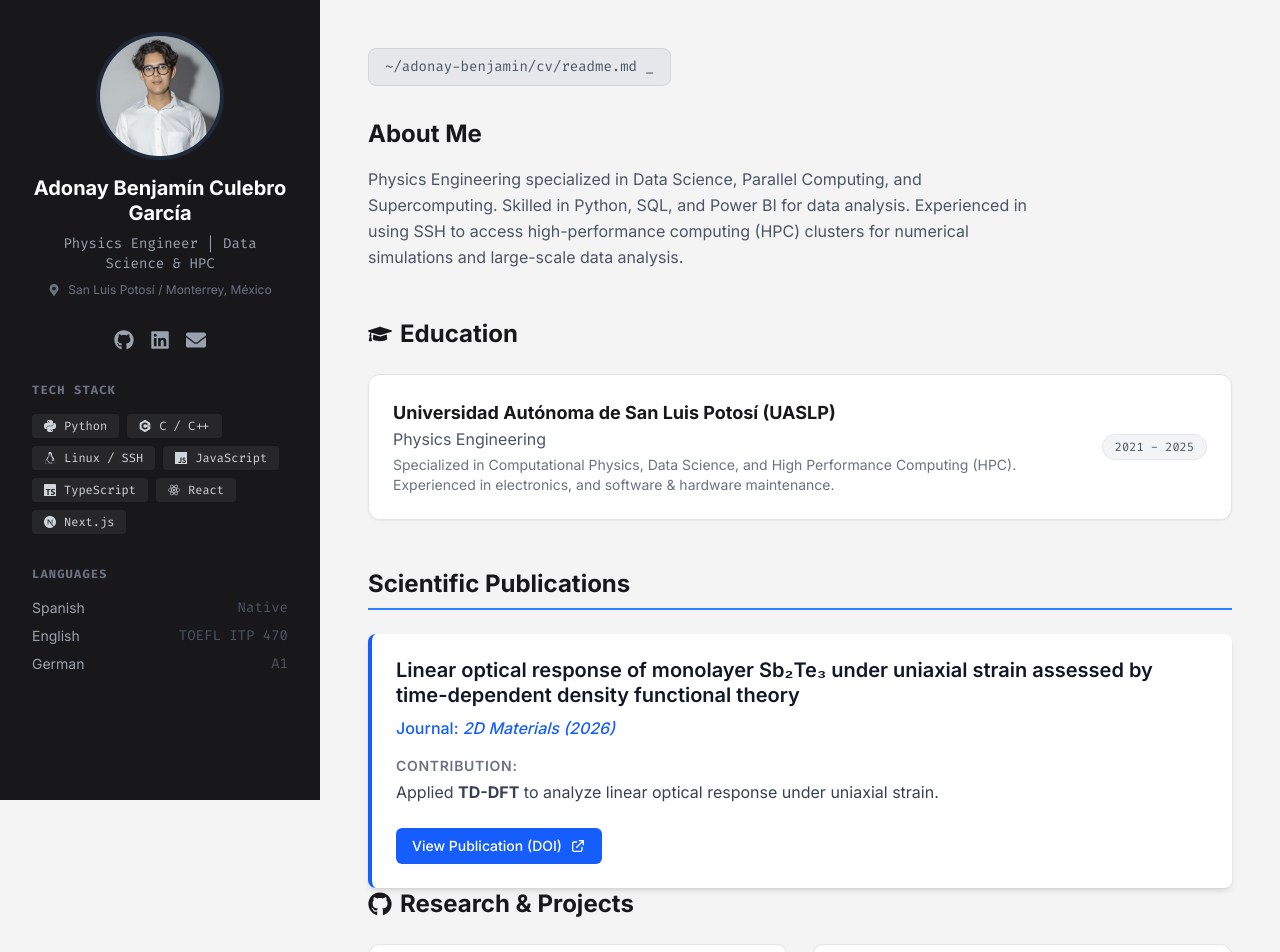
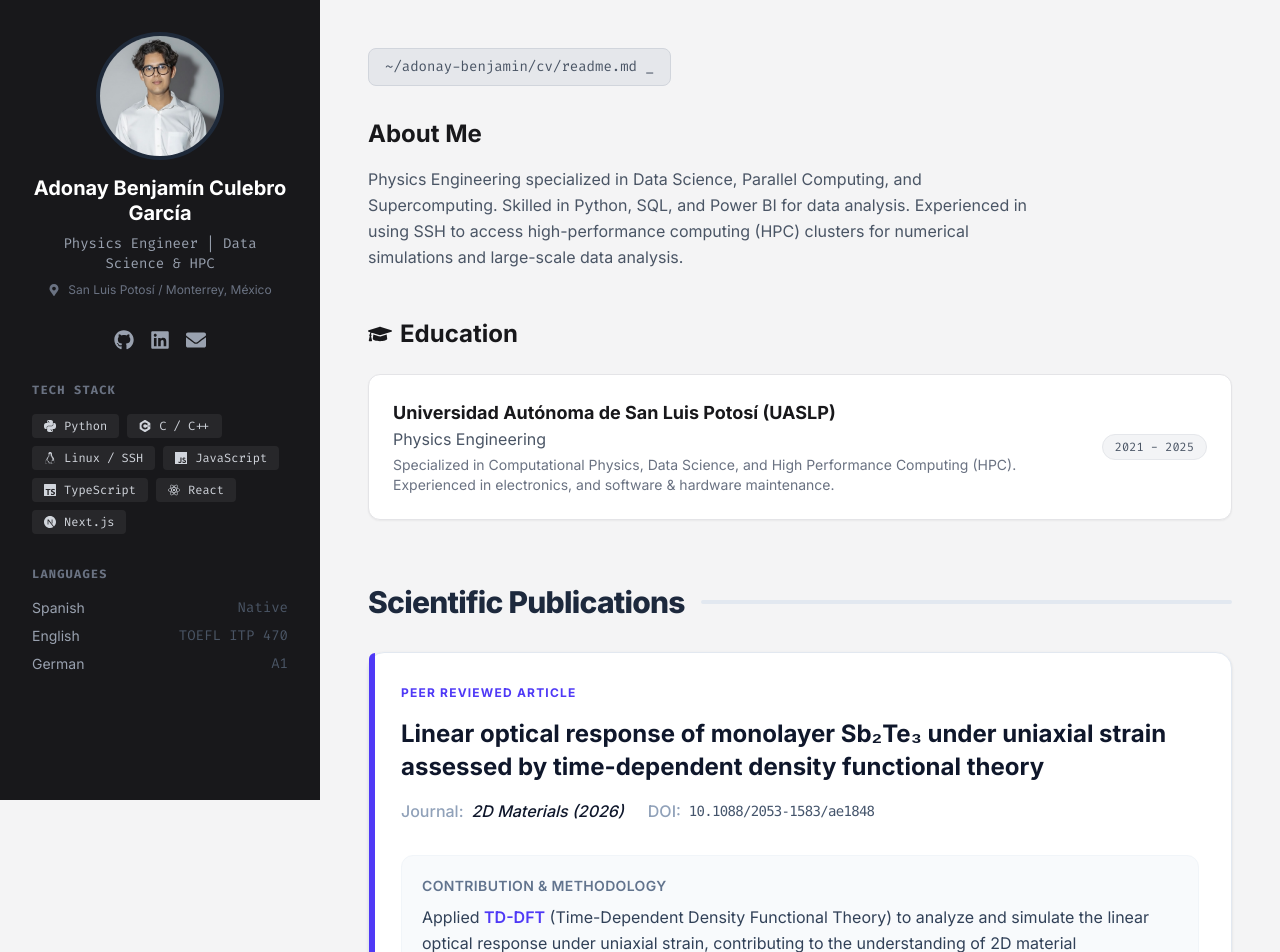
Before and after one commit to SaysBen/mi-portafolio, a Next.js app: page / in a window 1280 px wide. Shown: the top 952 px of the page. Built offline with nearby package versions, Linux system fonts and the light colour scheme.

Commit message:
feat: seccion de publicacion cientifica con diseño mejorado

```diff
--- a/app/page.tsx
+++ b/app/page.tsx
@@ -180,38 +180,61 @@ export default function Home() {
         </section>
 
         {/* Scientific Publications */}
-        <section className="mt-12">
-  <h2 className="text-2xl font-bold border-b-2 border-blue-500 pb-2 mb-6">
+
+        <section className="mt-16 mb-12">
+  <div className="flex items-center gap-4 mb-8">
+    <h2 className="text-3xl font-extrabold text-slate-800 dark:text-slate-100 tracking-tight">
       Scientific Publications
     </h2>
+    <div className="h-1 flex-grow bg-slate-200 dark:bg-slate-700 rounded-full"></div>
+  </div>
 
-  <div className="bg-white dark:bg-gray-800 p-6 rounded-lg shadow-md border-l-4 border-blue-600">
-    <h3 className="text-xl font-semibold text-gray-900 dark:text-white leading-tight">
+  <div className="group relative bg-white dark:bg-slate-900 border border-slate-200 dark:border-slate-800 p-8 rounded-2xl shadow-sm hover:shadow-xl transition-all duration-300">
+    {/* Decoración lateral para contraste */}
+    <div className="absolute left-0 top-0 bottom-0 w-1.5 bg-indigo-600 rounded-l-2xl"></div>
+
+    <div className="flex flex-col gap-4">
+      <span className="text-xs font-bold uppercase tracking-widest text-indigo-600 dark:text-indigo-400">
+        Peer Reviewed Article
+      </span>
+
+      <h3 className="text-2xl font-bold text-slate-900 dark:text-white leading-snug group-hover:text-indigo-600 transition-colors">
         Linear optical response of monolayer Sb₂Te₃ under uniaxial strain assessed by time-dependent density functional theory
       </h3>
-    <p className="mt-2 text-blue-600 dark:text-blue-400 font-medium">
-      Journal: <span className="italic">2D Materials (2026)</span>
-    </p>
 
-    <div className="mt-4 text-gray-700 dark:text-gray-300">
-      <p className="text-sm font-semibold uppercase tracking-wider text-gray-500 mb-1">
-        Contribution:
-      </p>
-      <p>Applied <strong>TD-DFT</strong> to analyze linear optical response under uniaxial strain.</p>
+      <div className="flex flex-wrap items-center gap-x-6 gap-y-2 text-slate-600 dark:text-slate-400 font-medium">
+        <span className="flex items-center gap-2">
+          <span className="text-slate-400">Journal:</span>
+          <span className="text-slate-900 dark:text-slate-200 italic">2D Materials (2026)</span>
+        </span>
+        <span className="flex items-center gap-2">
+          <span className="text-slate-400">DOI:</span>
+          <span className="font-mono text-sm tracking-tighter">10.1088/2053-1583/ae1848</span>
+        </span>
       </div>
 
-    <div className="mt-6">
+      <div className="mt-4 bg-slate-50 dark:bg-slate-800/50 p-5 rounded-xl border border-slate-100 dark:border-slate-700/50">
+        <p className="text-sm font-semibold text-slate-500 dark:text-slate-500 uppercase mb-2 tracking-wide">
+          Contribution & Methodology
+        </p>
+        <p className="text-slate-700 dark:text-slate-300 leading-relaxed">
+          Applied <span className="text-indigo-600 dark:text-indigo-400 font-semibold">TD-DFT</span> (Time-Dependent Density Functional Theory) to analyze and simulate the linear optical response under uniaxial strain, contributing to the understanding of 2D material optoelectronics.
+        </p>
+      </div>
+
+      <div className="mt-4 flex justify-end">
         <a
           href="https://doi.org/10.1088/2053-1583/ae1848"
           target="_blank"
           rel="noopener noreferrer"
-        className="inline-flex items-center px-4 py-2 bg-blue-600 text-white rounded-md hover:bg-blue-700 transition-colors text-sm font-medium"
+          className="group/btn flex items-center gap-2 bg-slate-900 dark:bg-slate-100 text-white dark:text-slate-900 px-6 py-3 rounded-full font-bold hover:bg-indigo-600 dark:hover:bg-indigo-400 hover:text-white transition-all transform hover:-translate-y-1"
         >
-        View Publication (DOI)
-        <svg className="ml-2 w-4 h-4" fill="none" stroke="currentColor" viewBox="0 0 24 24">
-          <path strokeLinecap="round" strokeLinejoin="round" strokeWidth="2" d="M10 6H6a2 2 0 00-2 2v10a2 2 0 002 2h10a2 2 0 002-2v-4M14 4h6m0 0v6m0-6L10 14" />
+          Access Full Paper
+          <svg className="w-4 h-4 group-hover/btn:translate-x-1 transition-transform" fill="none" stroke="currentColor" viewBox="0 0 24 24">
+            <path strokeLinecap="round" strokeLinejoin="round" strokeWidth="2" d="M14 5l7 7m0 0l-7 7m7-7H3" />
           </svg>
         </a>
+      </div>
     </div>
   </div>
 </section>
```
Lines whose indentation alone changed are shown as unchanged.
